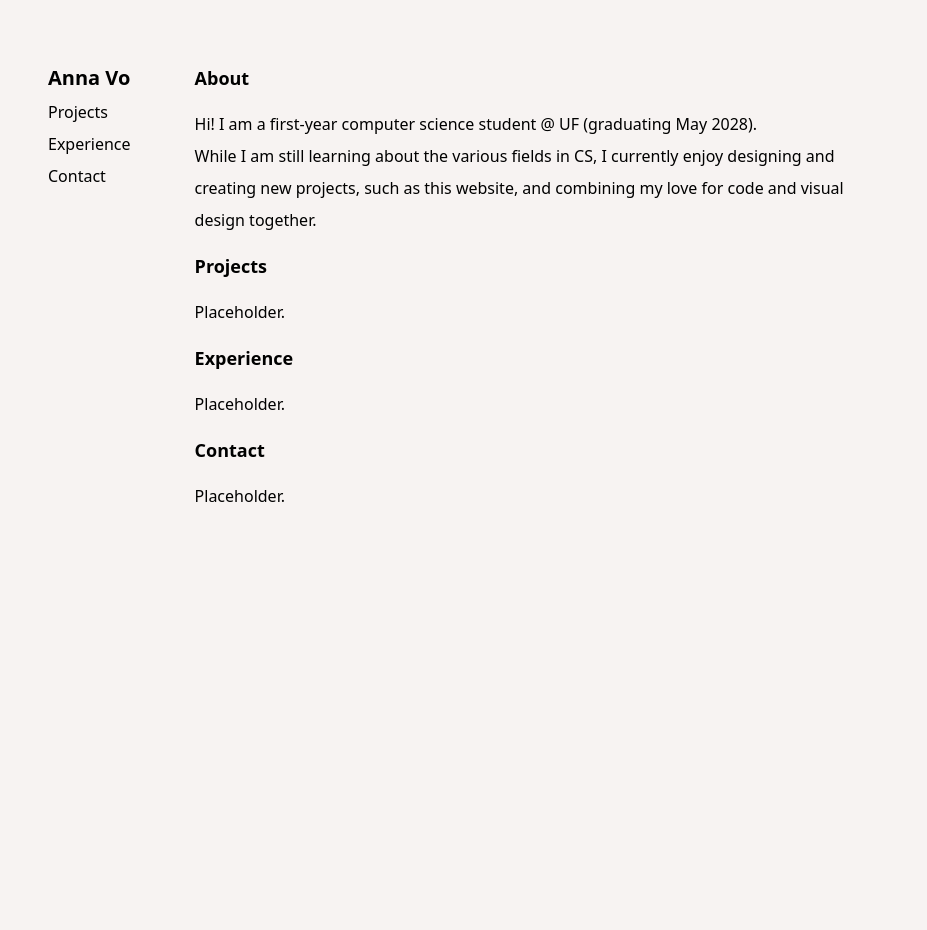
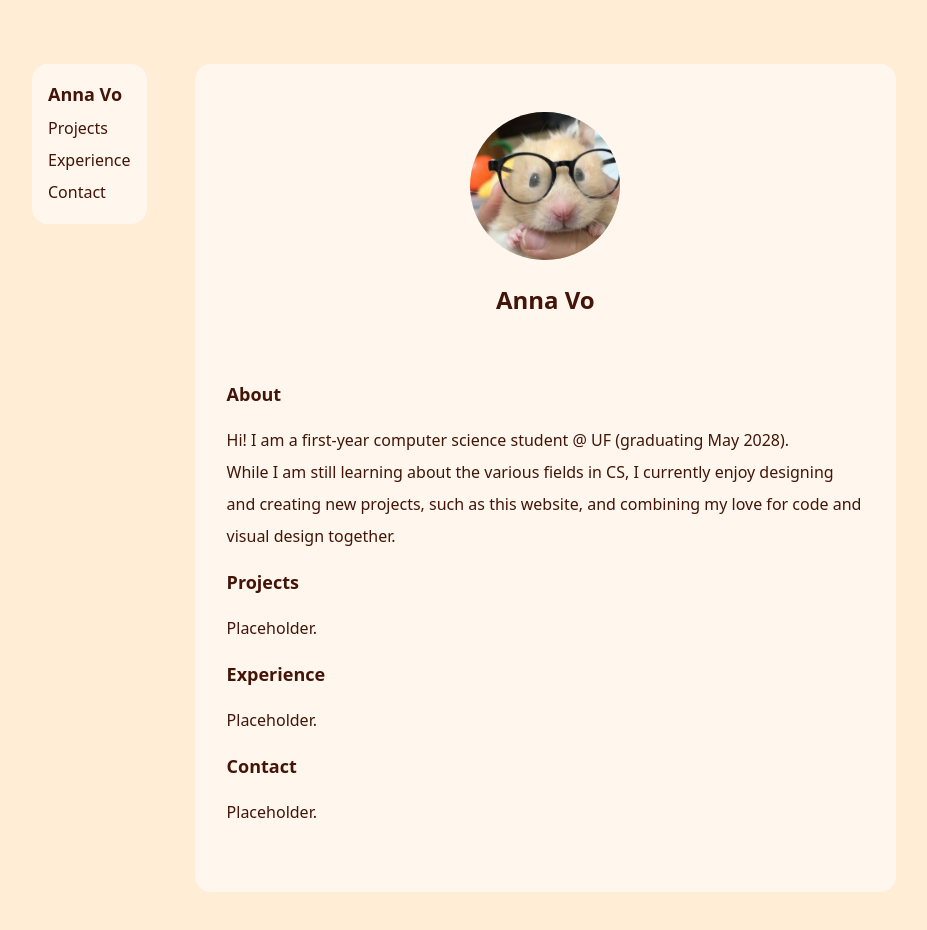
Before and after one commit to AnnaVo0/portfolio-website, a Next.js app: page / in a window 1280 px wide. Shown: the top 930 px of the page, without its empty margins (176-1103 px from the left). Before the commit the page ends 800 px from the top, so only its background shows below. Built offline with nearby package versions, Linux system fonts and the light colour scheme.

Commit message:
customized the website more, adding in a placeholder image along with background color blocks

```diff
--- a/src/app/globals.css
+++ b/src/app/globals.css
@@ -30,7 +30,3 @@
     @apply leading-8 mb-4;
   }
 }
-
-body {
-  background-color: rgb(247, 243, 242);
-}
--- a/src/app/navbar.tsx
+++ b/src/app/navbar.tsx
@@ -4,8 +4,8 @@ import Link from 'next/link';
 export default function Navbar() {
     return (
         <nav>
-            <ul className="min-w-max leading-8">
-                <li className="font-bold text-xl mb-1"><Link href="/">Anna Vo</Link></li>
+            <ul className="hidden sm:block min-w-max p-4 leading-8 rounded-2xl bg-orange-50">
+                <li className="font-bold text-lg mb-1"><Link href="#about">Anna Vo</Link></li>
                 <li><Link href="#projects">Projects</Link></li>
                 <li><Link href="#experience">Experience</Link></li>
                 <li><Link href="#contact">Contact</Link></li>
--- a/src/app/page.tsx
+++ b/src/app/page.tsx
@@ -1,12 +1,23 @@
 import Navbar from './navbar';
+import Image from 'next/image';
 
 export default function App() {
   return (
-    <body className="overflow-x-hidden">
-        <div className="max-w-screen-lg w-screen mx-auto px-24 py-16 flex justify-between gap-16">
+    <body className="bg-orange-100 text-orange-950">
+        <div className="max-w-prose sm:max-w-screen-lg w-screen mx-auto px-4 py-16 sm:px-20 sm:flex sm:justify-between sm:gap-12">
             <Navbar />
-            <main>
-              <section>
+            <main className="px-8 py-12 rounded-2xl bg-orange-50">
+              <Image
+                className="rounded-full mx-auto mb-6"
+                src="/placeholder.jpg"
+                width={150}
+                height={150}
+                alt="Picture of me"
+              />
+              <section className="mb-16">
+                <h1 className="text-center text-2xl">Anna Vo</h1>
+              </section>
+              <section id="about">
                 <h1>About</h1>
                 <p>
                   Hi! I am a first-year computer science student @ UF (graduating May 2028).
```
Also changed, not shown: public/placeholder.jpg (added).
